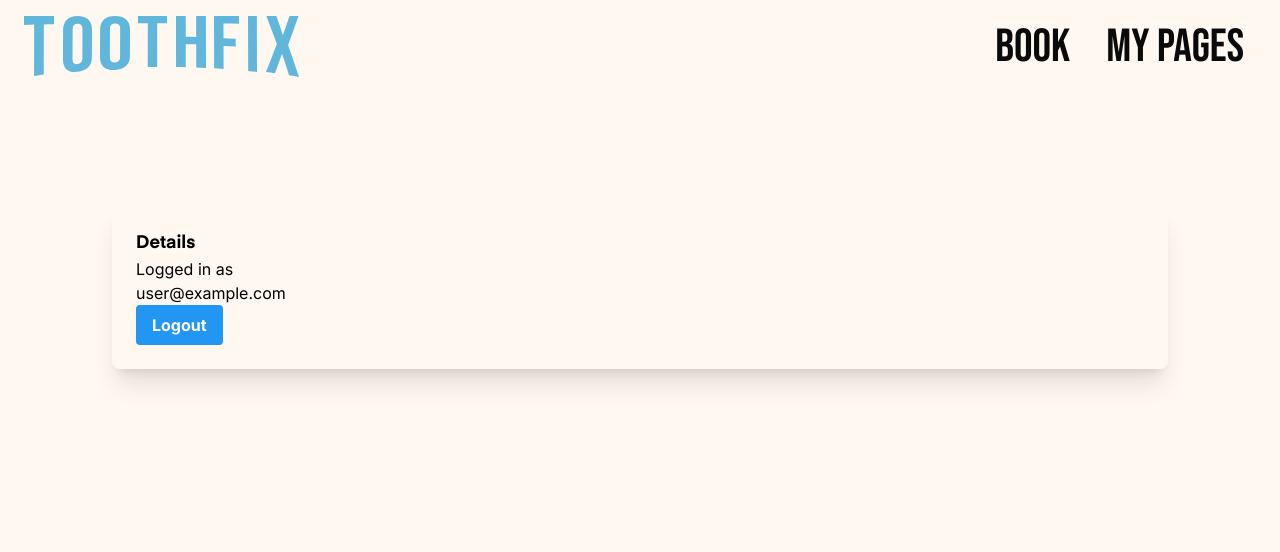
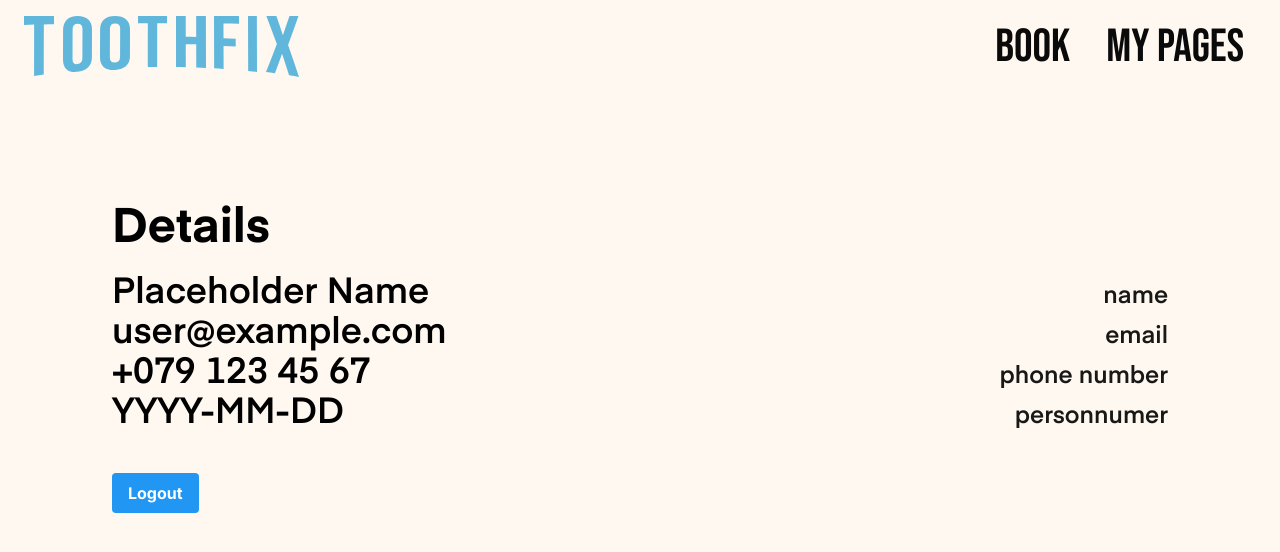
Before and after one commit to Flam30/Toothfix-Patient-Interface, a Next.js app in the folder patient-interface/: page /profile in a window 1280 px wide. Shown: the top 552 px of the page. Built offline with nearby package versions, Linux system fonts and the light colour scheme; no server answers; the database is empty; sample sign-in values are in the browser's storage; a web font is replaced by a local one.

Commit message:
#15 Create & style "Details" on My Pages

```diff
--- a/patient-interface/src/app/profile/page.tsx
+++ b/patient-interface/src/app/profile/page.tsx
@@ -41,12 +41,44 @@ export default function Profile() {
     <main className="flex min-h-screen flex-col items-center">
       <Navbar />
       <div className="flex flex-col z-10 w-full min-h-screen items-center p-10 sm:p-15 lg:p-28">
-        <div className="w-full">
-          <div className="dark:bg-gray-800 p-6 rounded-lg shadow-xl">
-            <p className="font-eina font-bold text-lg">Details</p>
-            Logged in as
-            <div>{name}</div>
-            <div>{user?.email}</div>
+        <div className="flex flex-col w-full">
+          <p className="font-eina font-bold mb-5 text-3xl sm:text-4xl lg:text-5xl">
+            Details
+          </p>
+          <div className="flex flex-row justify-between items-baseline w-full p-0">
+            <p className="font-eina font-semibold text-2xl sm:text-3xl lg:text-4xl">
+              Placeholder Name
+              {name}
+            </p>
+            <p className="font-eina font-semibold opacity-90 text-xl sm:text-xl lg:text-2xl">
+              name
+            </p>
+          </div>
+          <div className="flex flex-row justify-between items-baseline w-full p-0">
+            <p className="font-eina font-semibold text-2xl sm:text-3xl lg:text-4xl">
+              {user?.email}
+            </p>
+            <p className="font-eina font-semibold opacity-90 text-xl sm:text-xl lg:text-2xl">
+              email
+            </p>
+          </div>
+          <div className="flex flex-row justify-between items-baseline w-full p-0">
+            <p className="font-eina font-semibold text-2xl sm:text-3xl lg:text-4xl">
+              +079 123 45 67
+            </p>
+            <p className="font-eina font-semibold opacity-90 text-xl sm:text-xl lg:text-2xl">
+              phone number
+            </p>
+          </div>
+          <div className="flex flex-row justify-between items-baseline w-full p-0">
+            <p className="font-eina font-semibold text-2xl sm:text-3xl lg:text-4xl">
+              YYYY-MM-DD
+            </p>
+            <p className="font-eina font-semibold opacity-90 text-xl sm:text-xl lg:text-2xl">
+              personnumer
+            </p>
+          </div>
+          <div className="mt-10">
             <button
               onClick={logout}
               className="bg-blue-500 hover:bg-blue-700 text-white font-bold py-2 px-4 rounded focus:outline-none focus:shadow-outline"
```
